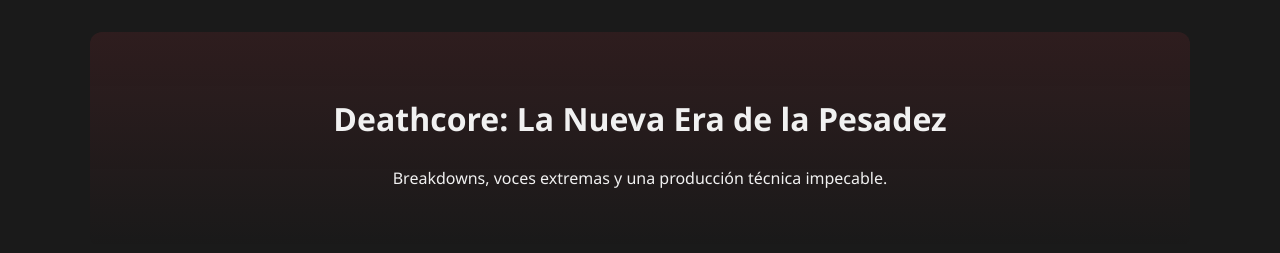
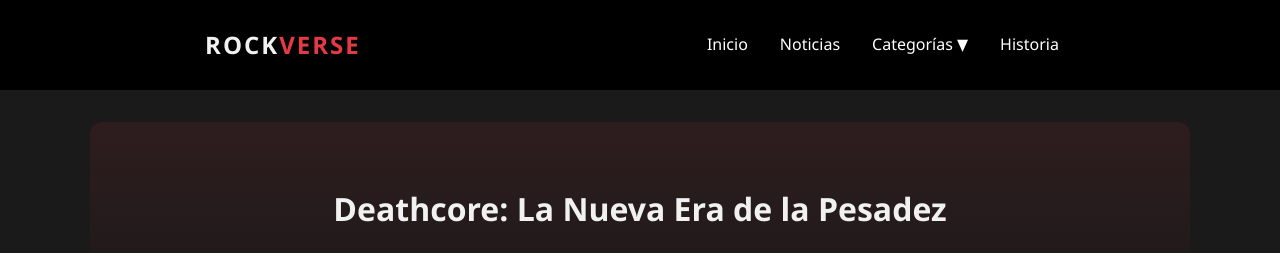
Before and after one commit to beckerdelsal-pixel/BDS_Rock-News, a plain HTML site: page deathcore.html in a window 1280 px wide. Shown: the top 253 px of the page. Drawn offline with Linux system fonts and the light colour scheme.

Commit message:
actualizacion

```diff
--- a/deathcore.html
+++ b/deathcore.html
@@ -1,11 +1,33 @@
 <!DOCTYPE html>
 <html lang="es">
+
 <head>
     <meta charset="UTF-8">
     <title>Deathcore: Poder Brutal | Rock Verse</title>
     <link rel="stylesheet" href="estilos.css">
 </head>
+
 <body>
+    <header>
+        <nav>
+            <div class="logo">ROCK<span>VERSE</span></div>
+            <ul class="nav-links">
+                <li><a href="index.html">Inicio</a></li>
+                <li><a href="noticias.html">Noticias</a></li>
+                <li class="dropdown">
+                    <a href="#" class="dropbtn">Categorías ▼</a>
+                    <ul class="dropdown-content">
+                        <li><a href="thrash.html">Thrash Metal</a></li>
+                        <li><a href="power.html">Power Metal</a></li>
+                        <li><a href="deathcore.html">Deathcore</a></li>
+                        <li><a href="grunge.html">Grunge</a></li>
+                        <li><a href="progresivo.html">Metal Progresivo</a></li>
+                    </ul>
+                </li>
+                <li><a href="historia.html">Historia</a></li>
+            </ul>
+        </nav>
+    </header>
     <main>
         <header class="category-header">
             <h1>Deathcore: La Nueva Era de la Pesadez</h1>
@@ -16,12 +38,14 @@
             <div class="band-card">
                 <span class="band-badge">Tendencia</span>
                 <div class="band-image-container">
-                    <img src="https://upload.wikimedia.org/wikipedia/commons/thumb/b/b5/Lorna_Shore_-_Rock_am_Ring_2023_-_AL0057.jpg/800px-Lorna_Shore.jpg" alt="Lorna Shore">
+                    <img src="https://upload.wikimedia.org/wikipedia/commons/thumb/b/b5/Lorna_Shore_-_Rock_am_Ring_2023_-_AL0057.jpg/800px-Lorna_Shore.jpg"
+                        alt="Lorna Shore">
                 </div>
                 <div class="band-details">
                     <h3>Lorna Shore</h3>
                     <p class="band-origin">🇺🇸 EE. UU.</p>
-                    <p>Liderando el género con Will Ramos. Su álbum de 2026 ha sido calificado como una obra maestra sinfónica.</p>
+                    <p>Liderando el género con Will Ramos. Su álbum de 2026 ha sido calificado como una obra maestra
+                        sinfónica.</p>
                     <div class="band-key-song"><strong>Esencial:</strong> To the Hellfire</div>
                 </div>
             </div>
@@ -29,12 +53,14 @@
             <div class="band-card">
                 <span class="band-badge">En Vivo</span>
                 <div class="band-image-container">
-                    <img src="https://upload.wikimedia.org/wikipedia/commons/thumb/d/d4/Slaughter_to_Prevail_Resurrection_Fest_2023_04.jpg/800px-STP.jpg" alt="Slaughter to Prevail">
+                    <img src="https://upload.wikimedia.org/wikipedia/commons/thumb/d/d4/Slaughter_to_Prevail_Resurrection_Fest_2023_04.jpg/800px-STP.jpg"
+                        alt="Slaughter to Prevail">
                 </div>
                 <div class="band-details">
                     <h3>Slaughter to Prevail</h3>
                     <p class="band-origin">🇷🇺 Rusia</p>
-                    <p>Alex Terrible sigue siendo el vocalista más imponente. Su máscara de "Kid of Darkness" es un icono global.</p>
+                    <p>Alex Terrible sigue siendo el vocalista más imponente. Su máscara de "Kid of Darkness" es un
+                        icono global.</p>
                     <div class="band-key-song"><strong>Esencial:</strong> Demolisher</div>
                 </div>
             </div>
@@ -42,12 +68,14 @@
             <div class="band-card">
                 <span class="band-badge">Técnico</span>
                 <div class="band-image-container">
-                    <img src="https://upload.wikimedia.org/wikipedia/commons/thumb/7/7b/Whitechapel_-_Summer_Breeze_2017_03.jpg/800px-Whitechapel.jpg" alt="Whitechapel">
+                    <img src="https://upload.wikimedia.org/wikipedia/commons/thumb/7/7b/Whitechapel_-_Summer_Breeze_2017_03.jpg/800px-Whitechapel.jpg"
+                        alt="Whitechapel">
                 </div>
                 <div class="band-details">
                     <h3>Whitechapel</h3>
                     <p class="band-origin">🇺🇸 EE. UU.</p>
-                    <p>Evolucionando desde el deathcore puro hacia sonidos más melódicos y conceptuales en su último disco.</p>
+                    <p>Evolucionando desde el deathcore puro hacia sonidos más melódicos y conceptuales en su último
+                        disco.</p>
                     <div class="band-key-song"><strong>Esencial:</strong> The Saw Is the Law</div>
                 </div>
             </div>
@@ -55,7 +83,8 @@
             <div class="band-card">
                 <span class="band-badge">Clásicos</span>
                 <div class="band-image-container">
-                    <img src="https://upload.wikimedia.org/wikipedia/commons/thumb/a/a2/Suicide_Silence_-_With_Full_Force_2014_05.jpg/800px-Suicide_Silence.jpg" alt="Suicide Silence">
+                    <img src="https://upload.wikimedia.org/wikipedia/commons/thumb/a/a2/Suicide_Silence_-_With_Full_Force_2014_05.jpg/800px-Suicide_Silence.jpg"
+                        alt="Suicide Silence">
                 </div>
                 <div class="band-details">
                     <h3>Suicide Silence</h3>
@@ -67,11 +96,13 @@
         </section>
     </main>
     <footer>
-    <p>&copy; 2026 Rock Verse | <a href="privacidad.html" style="color:#aaa; text-decoration:none;">Política de Privacidad</a></p>
+        <p>&copy; 2026 Rock Verse | <a href="privacidad.html" style="color:#aaa; text-decoration:none;">Política de
+                Privacidad</a></p>
     </footer>
     <div id="cookie-banner" class="cookie-container">
         <p>
-        Utilizamos cookies propias y de terceros para mejorar tu experiencia y mostrarte publicidad relacionada con tus gustos rockeros.
+            Utilizamos cookies propias y de terceros para mejorar tu experiencia y mostrarte publicidad relacionada con
+            tus gustos rockeros.
             Al continuar navegando, aceptas nuestra <a href="privacidad.html">Política de Cookies</a>.
         </p>
         <button id="accept-cookies" class="cookie-btn">Aceptar y Rockear</button>
@@ -92,4 +123,5 @@
         });
     </script>
 </body>
+
 </html>
```
Also changed, not shown: grunge.html (+37 -7 lines), historia.html (+2 -0 lines), noticias.html (+2 -0 lines), progresivo.html (+41 -10 lines), thrash.html (+2 -0 lines). Lines whose indentation alone changed are shown as unchanged.
